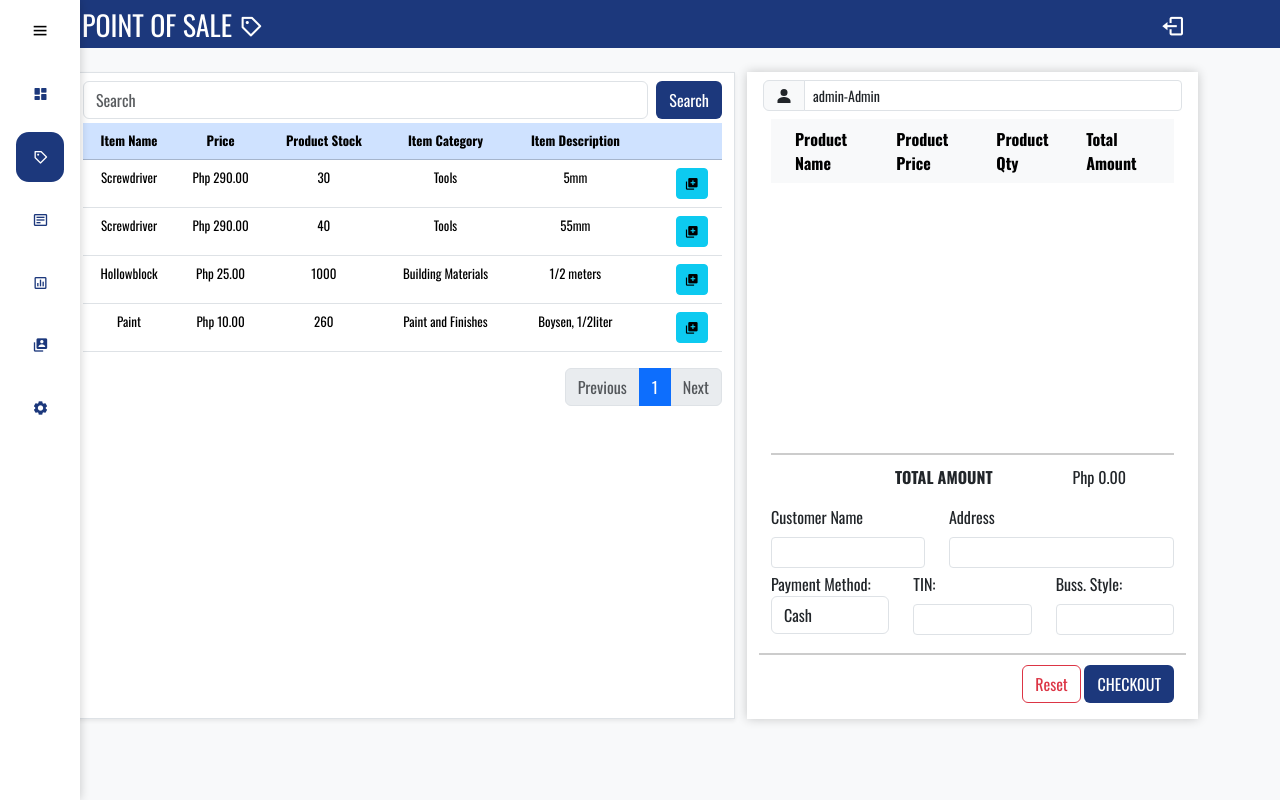
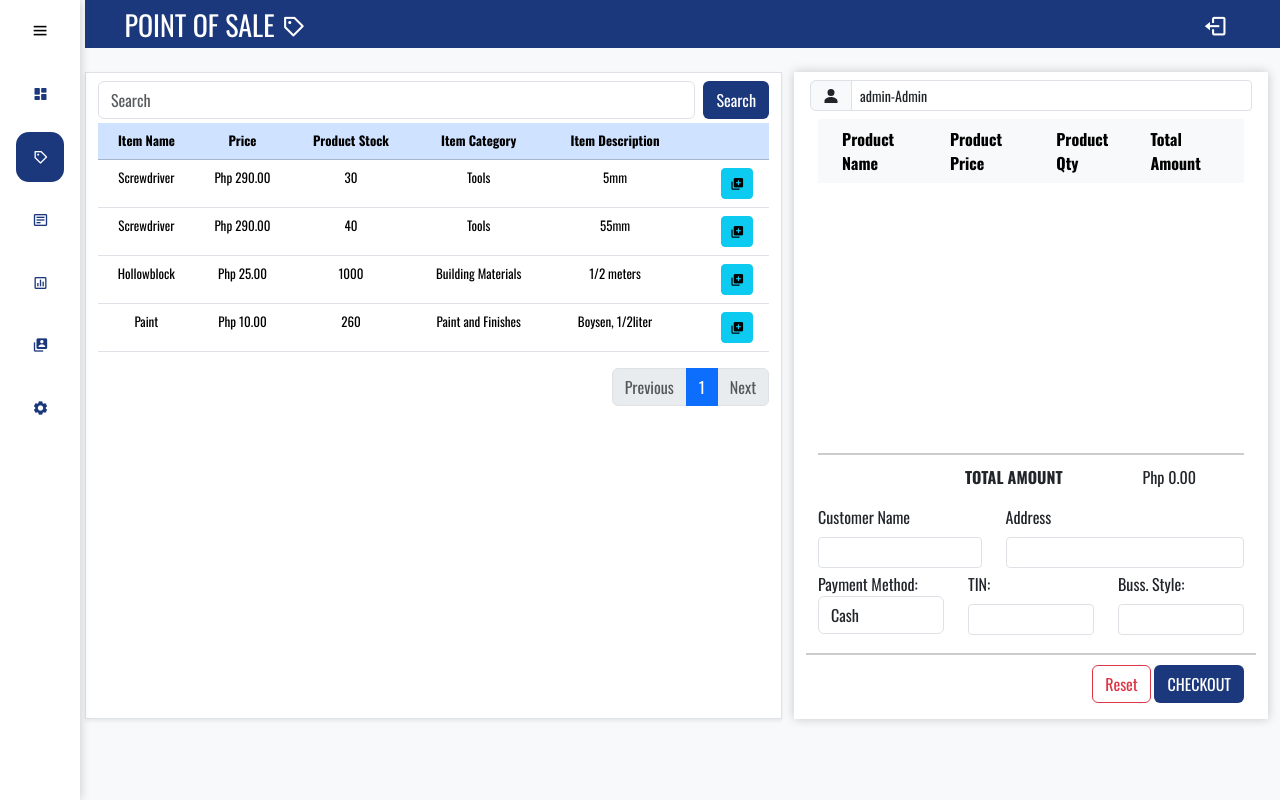
Before and after one commit to MioukiSan/JGS, a PHP site: page /pos.php in a window 1280 px wide. Run offline with PHP 8.4, Linux system fonts and the light colour scheme; a user stored in the database is signed in; data comes from the database, SQL or seed files in the repository; data that the repository does not hold is empty; some libraries are stand-ins or nearby versions.

Commit message:
padding&toastPOS fixed

```diff
--- a/admin_management.php
+++ b/admin_management.php
@@ -241,9 +241,9 @@
     <title>Employee Management</title>
     <?php include_once './includes/head.php'; ?>
 </head>
-<body class="bg-light pad">
+<body class="bg-light" style="padding-left: 85px;">
     <?php include_once './includes/side_navbar.php'; ?>
-    <div class="container">
+    <div class="container-fluid">
         <div class="row mt-4 border shadow-sm">
             <?php if($employ_id == 0) :?>
             <div class="col-md-6 col-sm-6 bg-white border">
--- a/cart.php
+++ b/cart.php
@@ -105,9 +105,9 @@
                                 </td>
                                 <td><?php echo number_format($row['product_price'],2); ?></td>
                                 <td>
-                                <form action="./extension/update_cart.php" method="POST">
+                                <form class="updateCartForm">
                                     <input type="hidden" name="cart_id" value="<?php echo $row['cart_id'];?>">
-                                    <input class="form-control form-control-sm" type="number" name="order_qty" value="<?php echo $row['order_qty']; ?>" onchange="this.form.submit()">
+                                    <input class="form-control form-control-sm" type="number" name="order_qty" value="<?php echo $row['order_qty']; ?>" onchange="updateCart(this)">
                                 </form>
                                 </td>
                                 <td><?php echo CURRENCY . number_format($total_amount, 2)?></td>
--- a/css/navside.css
+++ b/css/navside.css
@@ -114,7 +114,7 @@ ul {
 
 .sidebar ul li .tooltip1{
   position:absolute;
-  left:120px;
+  left: 120px;
   top: 50%;
   transform:  translate(-50%, -50%);
   box-shadow: 0 0 10px rgba(0, 0, 0, 0.2);
--- a/dashboard.php
+++ b/dashboard.php
@@ -32,7 +32,7 @@
 </head>
 <body class="bg-light pad">
     <?php include_once './includes/side_navbar.php'; ?>
-    <div class="container">
+    <div class="container-fluid" style="padding-left: 85px;">
         <div class="row pt-4">
             <div class="col-xl-4 col-md-4">
                 <?php
@@ -159,7 +159,7 @@
                         <input type="submit" name="filter_date" value="Filter" class="btn btn-primary">
                     </div>
                 </div>
-                <div class="row dash-scroll row-cols-3 row-cols-md-5 g-4">
+                <div class="row dash-scroll row-cols-2 row-cols-md-5 g-4">
                 <?php
                     if (isset($_POST['filter_date'])) {
                         // Filter by date
@@ -202,7 +202,7 @@
                         $target = 1000;
                         $order_perc = ($res['salexdate'] / $target) * 100;
                         ?>
-                        <div class="col-xl-4 col-md-4">
+                        <div class="col-xl-4 col-md-3">
                             <div class="card mt-2 p-2">
                                 <b class="ms-2"><?php echo $res['date_order']; ?></b>
                                 <table class="table table-responsive table-hover">
--- a/includes/head.php
+++ b/includes/head.php
@@ -4,17 +4,15 @@
     <script src="https://cdn.jsdelivr.net/npm/bootstrap@5.3.2/dist/js/bootstrap.min.js" integrity="sha384-BBtl+eGJRgqQAUMxJ7pMwbEyER4l1g+O15P+16Ep7Q9Q+zqX6gSbd85u4mG4QzX+" crossorigin="anonymous"></script>
     <script type="module" src="https://unpkg.com/ionicons@7.1.0/dist/ionicons/ionicons.esm.js"></script>
     <script nomodule src="https://unpkg.com/ionicons@7.1.0/dist/ionicons/ionicons.js"></script>
-    <link rel="stylesheet" href="https://cdnjs.cloudflare.com/ajax/libs/jquery/3.2.1/jquery.min.js">
+    <!-- <link rel="stylesheet" href="https://cdnjs.cloudflare.com/ajax/libs/jquery/3.2.1/jquery.min.js"> -->
     <link rel="shortcut icon" href="images/jgs.png">
     <link rel="stylesheet" href="./css/navside.css">
     <script src="https://kit.fontawesome.com/a076d05399.js"></script>
     <link href='https://unpkg.com/boxicons@2.1.4/css/boxicons.min.css' rel='stylesheet'>
-    <script src="https://code.jquery.com/jquery-3.6.0.min.js"></script>
-    <script src="https://cdn.jsdelivr.net/npm/popper.js@2.11.6/dist/umd/popper.min.js"></script>
-    <script src="https://cdn.jsdelivr.net/npm/bootstrap@5.3.0/dist/js/bootstrap.min.js"></script>
-    <script src="https://code.jquery.com/jquery-3.5.1.slim.min.js"></script>
     <link rel="preconnect" href="https://fonts.googleapis.com">
     <link rel="preconnect" href="https://fonts.gstatic.com" crossorigin>
     <link href="https://fonts.googleapis.com/css2?family=Oswald:wght@300;400;700&display=swap" rel="stylesheet">
     <link href="https://fonts.googleapis.com/css2?family=Oswald:wght@300;400;700&display=swap" rel="stylesheet">
     <script src="https://cdn.jsdelivr.net/npm/chart.js"></script>
+    <script src="https://ajax.googleapis.com/ajax/libs/jquery/3.7.1/jquery.min.js"></script>
+    <script src="https://code.jquery.com/jquery-3.6.0.min.js"></script>
--- a/includes/side_navbar.php
+++ b/includes/side_navbar.php
@@ -101,7 +101,7 @@
             <i class='bx bx-purchase-tag'></i>
             <span class="nav-item">POS</span>
           </a>
-          <span class="tooltip1">Point of Sales</span>
+          <span class="tooltip1 d-flex">Point of Sales</span>
         </li>
         <li>
           <a href="inventory.php" class="nav-item1">
--- a/inventory.php
+++ b/inventory.php
@@ -182,7 +182,7 @@
     <title>INVENTORY</title>
     <?php include_once './includes/head.php'; ?>
 </head>
-<body class="bg-light pad">
+<body class="bg-light" style="padding-left: 85px;">
     <?php include_once './includes/side_navbar.php'; ?>
     <div class="container">
         <div class="row mt-4">
--- a/pos.php
+++ b/pos.php
@@ -214,16 +214,20 @@
     <title>Point of Sale</title>
     <?php include_once './includes/head.php'; ?>
 </head>
-<body class="bg-light pad">
+<body class="bg-light" style="padding-left: 85px;">
     <?php include_once './includes/side_navbar.php'; ?>
-    <div class="container">
-        <div class="position-fixed top-0 end-0 p-3" style="z-index: 11">
+    <div class="container-fluid">
+        <div class="position-fixed d-flex justify-content-center  align-items-center w-100" style="z-index: 11; margin-top: 14em;">
             <div id="myToast" class="toast align-items-center text-bg-danger border-0" role="alert" aria-live="assertive" aria-atomic="true">
-                <div class="d-flex">
-                    <div class="toast-body">
-                        Product stock is not enough. Need to restock.
+                <div class="toast-body" style="height: 10em;">
+                    <div class="d-flex flex-column mb-3 text-center">
+                        <div class="p-1">
+                            <ion-icon size="large" name="warning-outline"></ion-icon>
+                        </div>
+                        <div class="p-2">
+                            <h6>Product stock is not enough. Need to restock.</h6>
+                        </div>
                     </div>
-                    <button type="button" class="btn-close btn-close-white me-2 m-auto" data-bs-dismiss="toast" aria-label="Close"></button>
                 </div>
             </div>
         </div>
@@ -363,4 +367,24 @@ if (isset($_SESSION['show_toast']) && $_SESSION['show_toast']) {
 }
 ?>
 </script>
+
+<script>
+    function updateCart(element) {
+        var form = element.closest('.updateCartForm');
+        var formData = new FormData(form);
+
+        fetch('./extension/update_cart.php', {
+            method: 'POST',
+            body: formData
+        })
+        .then(response => response.json())
+        .then(data => {
+            // Handle the response data if needed
+            console.log(data);
+        })
+        .catch(error => {
+            console.error('Error:', error);
+        });
+    }
+</script>
 </html>
--- a/sales_history.php
+++ b/sales_history.php
@@ -33,7 +33,7 @@
     <title>SALES HISTORY</title>
     <?php include_once './includes/head.php'; ?>
 </head>
-<body class="bg-light pad">
+<body class="bg-light" style="padding-left: 85px;">
     <?php include_once './includes/side_navbar.php'; ?>
     <div class="container">
         <div class="row pt-1">
--- a/sales_report.php
+++ b/sales_report.php
@@ -31,7 +31,7 @@
     <title>SALES REPORT</title>
     <?php include_once './includes/head.php'; ?>
 </head>
-<body class="bg-light pad">
+<body class="bg-light" style="padding-left: 85px;">
     <?php include_once './includes/side_navbar.php'; ?>
     <div class="container">
         <div class="row pt-4">
--- a/settings.php
+++ b/settings.php
@@ -77,7 +77,7 @@
     <title>Settings</title>
     <?php include_once './includes/head.php'; ?>
 </head>
-<body class="bg-light pad">
+<body class="bg-light" style="padding-left: 85px;">
     <?php include_once './includes/side_navbar.php'; ?>
     <div class="container con-settings">
         <div class="row mt-3">
```
Also changed, not shown: extension/invoice.php (+17 -13 lines), extension/generate_sales_rep.php (indentation only).
